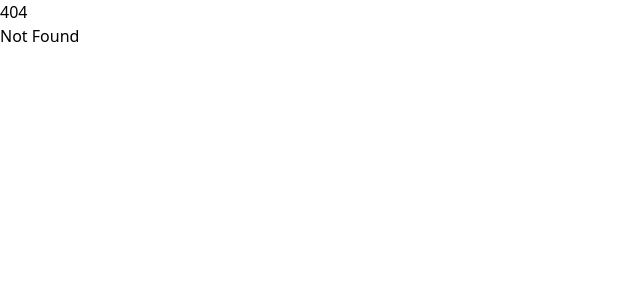
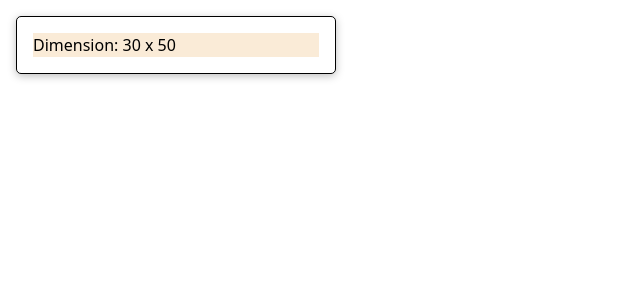
Before and after one commit to ala-garbaa-pro/SvelteKitPlayground, a SvelteKit app: page /l4-composing-components/code-snippet/passing-data-through-slot-props in a window 1280 px wide. Before the commit this address had no page. Shown: the top 300 px of the page, without its empty margins (0-640 px from the left). Built offline with nearby package versions, Linux system fonts and the light colour scheme.

Commit message:
rendering-different-html-element-or-component-types

```diff
--- a/src/routes/l4-composing-components/code-snippet/+page.svelte
+++ b/src/routes/l4-composing-components/code-snippet/+page.svelte
@@ -1,11 +1,37 @@
-<a href="/l4-composing-components/code-snippet/controlling-through-props">Controlling through props</a>
+<a href="/l4-composing-components/code-snippet/controlling-through-props"
+  >Controlling through props</a
+>
 <br />
 
-<a href="/l4-composing-components/code-snippet/controlling-through-context">Controlling through context</a>
+<a href="/l4-composing-components/code-snippet/controlling-through-context"
+  >Controlling through context</a
+>
 <br />
 
-<a href="/l4-composing-components/code-snippet/passing-dynamic-content-through-slots">Passing dynamic content through slots</a>
+<a
+  href="/l4-composing-components/code-snippet/passing-dynamic-content-through-slots"
+  >Passing dynamic content through slots</a
+>
 <br />
 
-<a href="/l4-composing-components/code-snippet/providing-default-slot-content">Providing default slot content</a>
+<a href="/l4-composing-components/code-snippet/providing-default-slot-content"
+  >Providing default slot content</a
+>
 <br />
+
+<a
+  href="/l4-composing-components/code-snippet/having-multiple-slots-with-named-slots"
+  >Having multiple slots with named slots</a
+>
+<br />
+
+<a href="/l4-composing-components/code-snippet/passing-data-through-slot-props"
+  >Passing data through slot props</a
+>
+<br />
+
+
+<a href="/l4-composing-components/code-snippet/rendering-different-html-element-or-component-types"
+  >Rendering different HTML element or component types</a
+>
+<br />
--- /dev/null
+++ b/src/routes/l4-composing-components/code-snippet/having-multiple-slots-with-named-slots/+page.svelte
@@ -0,0 +1,11 @@
+<script>
+  import Card from "./Card.svelte";
+</script>
+
+
+<Card>
+  <svelte:fragment slot="header">
+    <h1>Special headline</h1>
+  </svelte:fragment>
+  <svelte:fragment slot="footer">Custom footer</svelte:fragment>
+</Card>
--- /dev/null
+++ b/src/routes/l4-composing-components/code-snippet/having-multiple-slots-with-named-slots/Card.svelte
@@ -0,0 +1,36 @@
+<div class="card">
+  <header>
+    <slot name="header" />
+  </header>
+  <footer>
+    <slot name="footer" />
+  </footer>
+</div>
+
+<style>
+  .card {
+    border: 1px solid black;
+    padding: 1rem;
+    margin: 1rem;
+    max-width: 20rem;
+    box-shadow: 0 2px 8px rgba(0, 0, 0, 0.26);
+    border-radius: 5px;
+    background: white;
+    color: black;
+  }
+  header {
+    display: flex;
+    justify-content: space-between;
+    align-items: center;
+    background-color: antiquewhite;
+  }
+  footer {
+    display: flex;
+    justify-content: space-between;
+    align-items: center;
+    background-color: aquamarine;
+    border-top: 1px solid black;
+    padding: 0.5rem;
+    border-radius: 0 0 5px 5px;
+  }
+</style>
--- /dev/null
+++ b/src/routes/l4-composing-components/code-snippet/passing-data-through-slot-props/+page.svelte
@@ -0,0 +1,9 @@
+<script>
+  import Card from "./Card.svelte";
+</script>
+
+<Card>
+  <svelte:fragment slot="header" let:width let:height>
+    <h1>Dimension: {width} x {height}</h1>
+  </svelte:fragment>
+</Card>
--- /dev/null
+++ b/src/routes/l4-composing-components/code-snippet/passing-data-through-slot-props/Card.svelte
@@ -0,0 +1,24 @@
+<div class="card">
+  <header>
+    <slot name="header" width={30} height={50} />
+  </header>
+</div>
+
+<style>
+  .card {
+    border: 1px solid black;
+    padding: 1rem;
+    margin: 1rem;
+    max-width: 20rem;
+    box-shadow: 0 2px 8px rgba(0, 0, 0, 0.26);
+    border-radius: 5px;
+    background: white;
+    color: black;
+  }
+  header {
+    display: flex;
+    justify-content: space-between;
+    align-items: center;
+    background-color: antiquewhite;
+  }
+</style>
--- /dev/null
+++ b/src/routes/l4-composing-components/code-snippet/rendering-different-html-element-or-component-types/+page.svelte
@@ -0,0 +1,9 @@
+<script>
+  import Card from "./Card.svelte";
+</script>
+
+<Card>
+  <svelte:fragment slot="header" let:width let:height>
+    <h1>Dimension: {width} x {height}</h1>
+  </svelte:fragment>
+</Card>
--- /dev/null
+++ b/src/routes/l4-composing-components/code-snippet/rendering-different-html-element-or-component-types/Card.svelte
@@ -0,0 +1,24 @@
+<div class="card">
+  <header>
+    <slot name="header" width={30} height={50} />
+  </header>
+</div>
+
+<style>
+  .card {
+    border: 1px solid black;
+    padding: 1rem;
+    margin: 1rem;
+    max-width: 20rem;
+    box-shadow: 0 2px 8px rgba(0, 0, 0, 0.26);
+    border-radius: 5px;
+    background: white;
+    color: black;
+  }
+  header {
+    display: flex;
+    justify-content: space-between;
+    align-items: center;
+    background-color: antiquewhite;
+  }
+</style>
```
